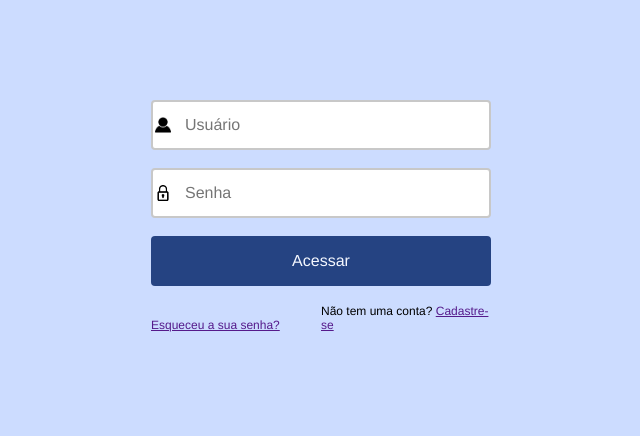
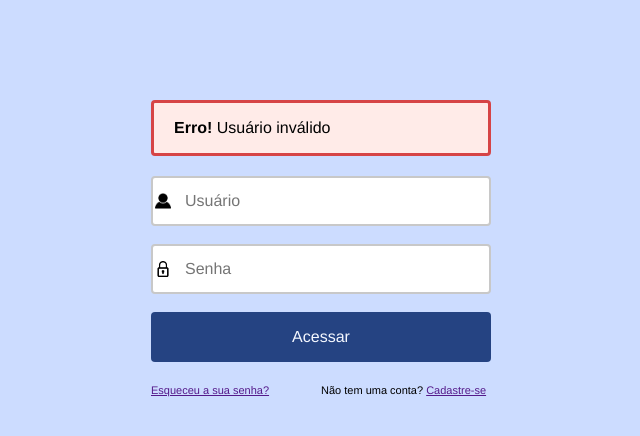
Before and after one commit to rvarjao/PUCPR_WEB, a PHP site: page / in a window 1280 px wide. Shown: the top 436 px of the page, without its empty margins (319-959 px from the left). Run offline with PHP 8.4, Linux system fonts and the light colour scheme.

Commit message:
Alterações no login

```diff
--- a/css/estilo_login_form.css
+++ b/css/estilo_login_form.css
@@ -8,7 +8,6 @@
     --color_very_light: #F5F8FF;
     --font-family-used: "Helvetica";
     --borderRadius: 4px;
-
 }
 
 
@@ -20,7 +19,6 @@ body{
 	margin: auto;
 	width: 340px;
 	margin-top: 100px;
-
 }
 
 .formLogin{
@@ -93,6 +91,27 @@ input{
 .classLabelInsideDivLogin{
 	width: 50%;
 	display: inline-block;
-	font-size: 12px;
+	font-size: 11px;
+}
+
+label{
 	font-family: var(--font-family-used);
 }
+
+.classErrorLabel{
+	width: 100%;
+	box-sizing: border-box;
+	margin: auto;
+	margin-bottom: 20px;
+	display: block;
+	border: solid rgb(214,68,70);
+	border-radius: var(--borderRadius);
+	background-color: rgb(255,235,232);
+	opacity: 1;
+	padding-left: 20px;
+}
+
+
+.transparent{
+
+}
--- a/index.html
+++ b/index.html
@@ -13,6 +13,7 @@
 <!-- utilizando um div principal contendo o formulario com os botoes e labels -->
 	<div class="class_divForm" id="id_divForm">
 		<form class="formLogin">
+			<label class="classErrorLabel"><p><b>Erro!</b> Usuário inválido</p></label>
 			<input type="text" name="inputLogin" id="inputLogin" placeholder="Usuário"><br>
 			<input type="password" name="inputPassword" id="inputPassword" placeholder="Senha"><br>
 			<input type="submit" name="inputSubmit" id="inputSubmit" value="Acessar"><br>
```
